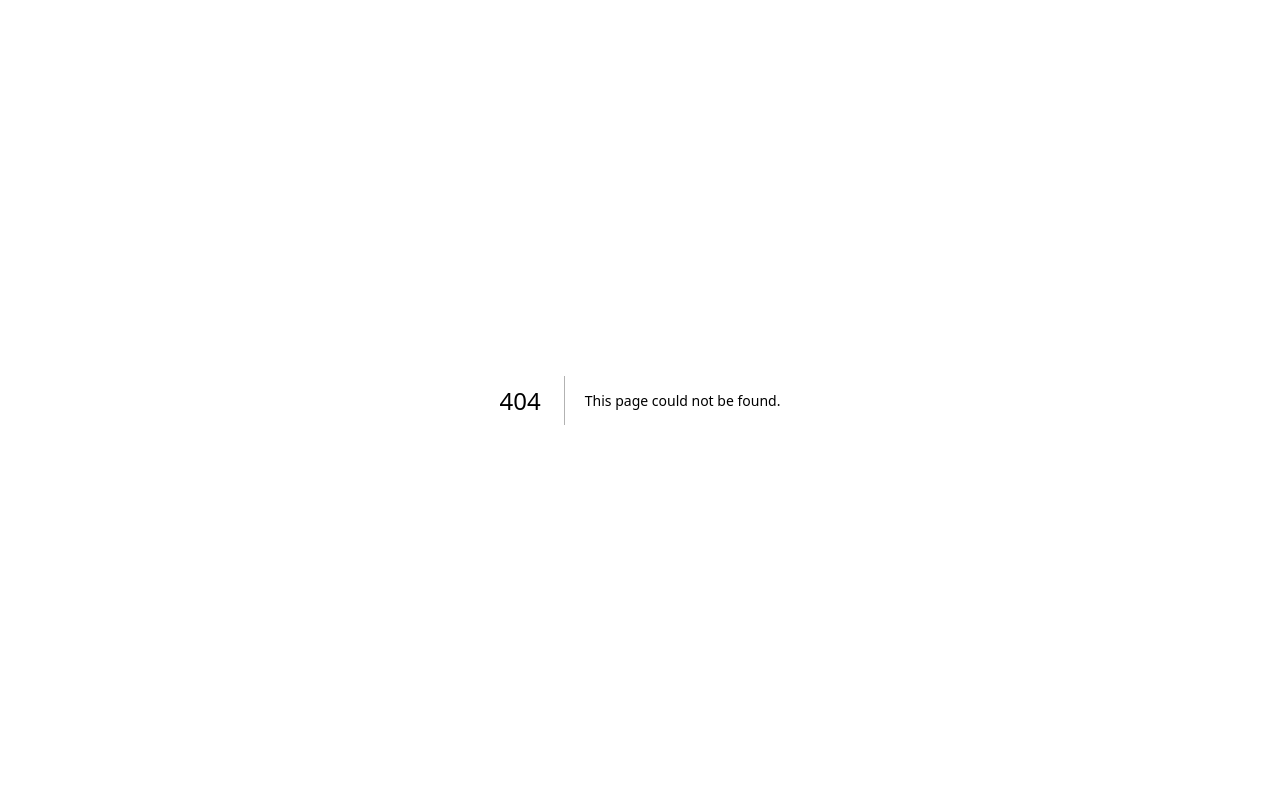
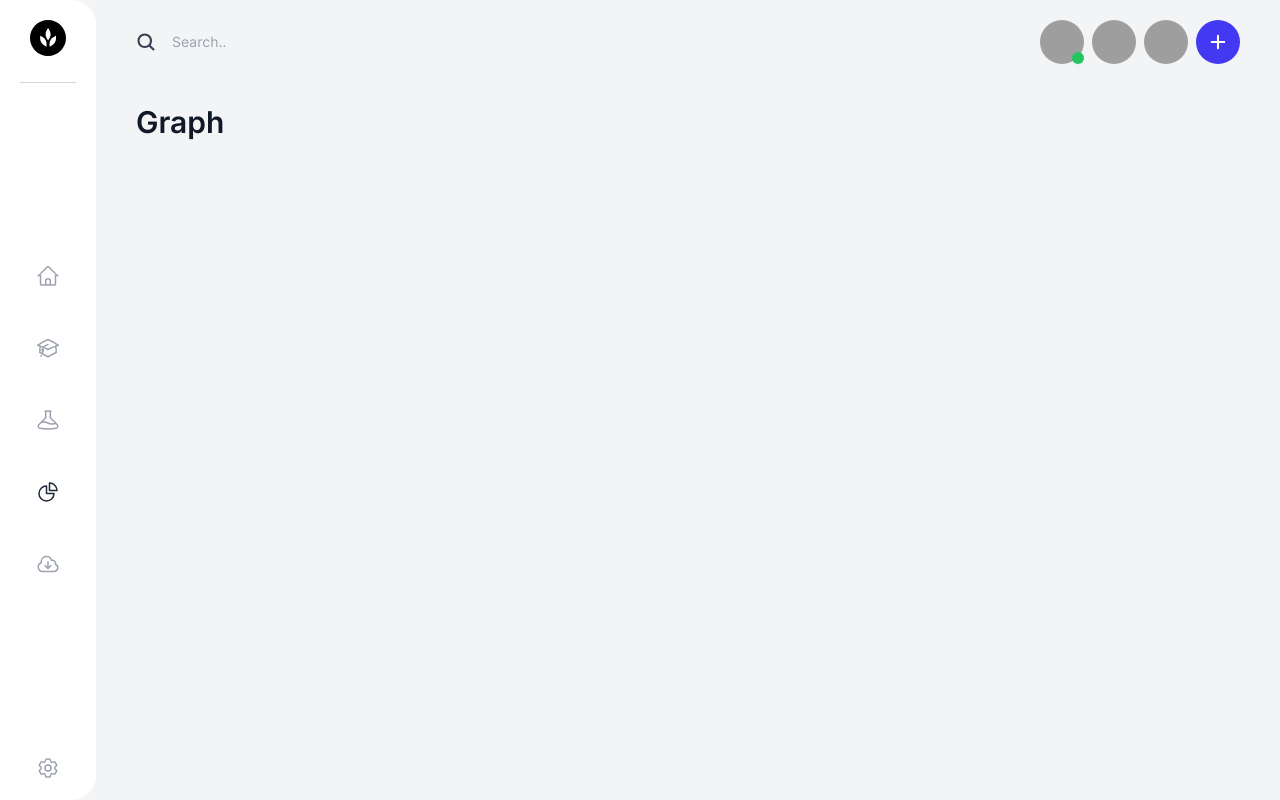
Before and after one commit to rakeshredden/dashboard-ui, a Next.js app: page /dashboard/graph in a window 1280 px wide. Before the commit this address had no page. Built offline with nearby package versions, Linux system fonts and the light colour scheme; grey boxes are pictures that could not be loaded.

Commit message:
update changes

```diff
--- /dev/null
+++ b/src/app/dashboard/blog/page.js
@@ -0,0 +1,9 @@
+import Layout from '../layout/Layout';
+
+export default function Blog() {
+  return (
+    <Layout>
+        <h1 className='text-3xl font-semibold capitalize text-gray-900'>Blog</h1>
+    </Layout>
+  )
+}
--- /dev/null
+++ b/src/app/dashboard/calender/page.js
@@ -0,0 +1,9 @@
+import Layout from '../layout/Layout';
+
+export default function Calender() {
+  return (
+    <Layout>
+        <h1 className='text-3xl font-semibold capitalize text-gray-900'>Calender</h1>
+    </Layout>
+  )
+}
--- /dev/null
+++ b/src/app/dashboard/download/page.js
@@ -0,0 +1,9 @@
+import Layout from '../layout/Layout';
+
+export default function Download() {
+  return (
+    <Layout>
+        <h1 className='text-3xl font-semibold capitalize text-gray-900'>Download</h1>
+    </Layout>
+  )
+}
--- /dev/null
+++ b/src/app/dashboard/graph/page.js
@@ -0,0 +1,9 @@
+import Layout from '../layout/Layout';
+
+export default function Graph() {
+  return (
+    <Layout>
+        <h1 className='text-3xl font-semibold capitalize text-gray-900'>Graph</h1>
+    </Layout>
+  )
+}
--- a/src/app/dashboard/layout/SideBar.js
+++ b/src/app/dashboard/layout/SideBar.js
@@ -7,7 +7,9 @@ import { usePathname } from 'next/navigation';
 export default function SideBar() {
 
   const pathname = usePathname();
-  const getName = pathname.split('/')
+  const getName = pathname.split('/');
+
+  const lastIndex = getName.length - 1;
 
   console.log(getName);
 
@@ -26,7 +28,7 @@ export default function SideBar() {
       <div className="py-10 block w-full">
         <ul className="space-y-12">
           <li>
-            <Link href="/dashboard" className={` ${getName?.[1] == 'dashboard' ? 'text-gray-800':'text-gray-400'} text-gray-400 hover:text-gray-900 transition-all block`}>
+            <Link href="/dashboard" className={` ${getName?.[lastIndex] == 'dashboard' ? 'text-gray-800':'text-gray-400'} text-gray-400 hover:text-gray-900 transition-all block`}>
               <svg xmlns="http://www.w3.org/2000/svg" fill="none" viewBox="0 0 24 24" strokeWidth={1.5} stroke="currentColor" className="w-6 h-6 mx-auto">
                 <path strokeLinecap="round" strokeLinejoin="round" d="m2.25 12 8.954-8.955c.44-.439 1.152-.439 1.591 0L21.75 12M4.5 9.75v10.125c0 .621.504 1.125 1.125 1.125H9.75v-4.875c0-.621.504-1.125 1.125-1.125h2.25c.621 0 1.125.504 1.125 1.125V21h4.125c.621 0 1.125-.504 1.125-1.125V9.75M8.25 21h8.25" />
               </svg>
@@ -34,7 +36,7 @@ export default function SideBar() {
           </li>
 
           <li>
-            <Link href="/dashboard" className="text-gray-400 hover:text-gray-900 transition-all block">
+            <Link href="/dashboard/blog" className={` ${getName?.[lastIndex] == 'blog' ? 'text-gray-800':'text-gray-400'} text-gray-400 hover:text-gray-900 transition-all block`}>
               <svg xmlns="http://www.w3.org/2000/svg" fill="none" viewBox="0 0 24 24" strokeWidth={1.5} stroke="currentColor" className="w-6 h-6 mx-auto">
                 <path strokeLinecap="round" strokeLinejoin="round" d="M4.26 10.147a60.438 60.438 0 0 0-.491 6.347A48.62 48.62 0 0 1 12 20.904a48.62 48.62 0 0 1 8.232-4.41 60.46 60.46 0 0 0-.491-6.347m-15.482 0a50.636 50.636 0 0 0-2.658-.813A59.906 59.906 0 0 1 12 3.493a59.903 59.903 0 0 1 10.399 5.84c-.896.248-1.783.52-2.658.814m-15.482 0A50.717 50.717 0 0 1 12 13.489a50.702 50.702 0 0 1 7.74-3.342M6.75 15a.75.75 0 1 0 0-1.5.75.75 0 0 0 0 1.5Zm0 0v-3.675A55.378 55.378 0 0 1 12 8.443m-7.007 11.55A5.981 5.981 0 0 0 6.75 15.75v-1.5" />
               </svg>
@@ -43,7 +45,7 @@ export default function SideBar() {
 
 
           <li>
-            <Link href="/dashboard" className="text-gray-400 hover:text-gray-900 transition-all block">
+            <Link href="/dashboard/calender" className={` ${getName?.[lastIndex] == 'calender' ? 'text-gray-800':'text-gray-400'} text-gray-400 hover:text-gray-900 transition-all block`}>
               <svg xmlns="http://www.w3.org/2000/svg" fill="none" viewBox="0 0 24 24" strokeWidth={1.5} stroke="currentColor" className="w-6 h-6 mx-auto">
                 <path strokeLinecap="round" strokeLinejoin="round" d="M9.75 3.104v5.714a2.25 2.25 0 0 1-.659 1.591L5 14.5M9.75 3.104c-.251.023-.501.05-.75.082m.75-.082a24.301 24.301 0 0 1 4.5 0m0 0v5.714c0 .597.237 1.17.659 1.591L19.8 15.3M14.25 3.104c.251.023.501.05.75.082M19.8 15.3l-1.57.393A9.065 9.065 0 0 1 12 15a9.065 9.065 0 0 0-6.23-.693L5 14.5m14.8.8 1.402 1.402c1.232 1.232.65 3.318-1.067 3.611A48.309 48.309 0 0 1 12 21c-2.773 0-5.491-.235-8.135-.687-1.718-.293-2.3-2.379-1.067-3.61L5 14.5" />
               </svg>
@@ -53,7 +55,7 @@ export default function SideBar() {
 
 
           <li>
-            <Link href="/dashboard" className="text-gray-400 hover:text-gray-900 transition-all block">
+            <Link href="/dashboard/graph" className={` ${getName?.[lastIndex] == 'graph' ? 'text-gray-800':'text-gray-400'} text-gray-400 hover:text-gray-900 transition-all block`}>
               <svg xmlns="http://www.w3.org/2000/svg" fill="none" viewBox="0 0 24 24" strokeWidth={1.5} stroke="currentColor" className="w-6 h-6 mx-auto">
                 <path strokeLinecap="round" strokeLinejoin="round" d="M10.5 6a7.5 7.5 0 1 0 7.5 7.5h-7.5V6Z" />
                 <path strokeLinecap="round" strokeLinejoin="round" d="M13.5 10.5H21A7.5 7.5 0 0 0 13.5 3v7.5Z" />
@@ -63,7 +65,7 @@ export default function SideBar() {
 
 
           <li>
-            <Link href="/dashboard" className="text-gray-400 hover:text-gray-900 transition-all block">
+            <Link href="/dashboard/download" className={` ${getName?.[lastIndex] == 'download' ? 'text-gray-800':'text-gray-400'} text-gray-400 hover:text-gray-900 transition-all block`}>
               <svg xmlns="http://www.w3.org/2000/svg" fill="none" viewBox="0 0 24 24" strokeWidth={1.5} stroke="currentColor" className="w-6 h-6 mx-auto">
                 <path strokeLinecap="round" strokeLinejoin="round" d="M12 9.75v6.75m0 0-3-3m3 3 3-3m-8.25 6a4.5 4.5 0 0 1-1.41-8.775 5.25 5.25 0 0 1 10.233-2.33 3 3 0 0 1 3.758 3.848A3.752 3.752 0 0 1 18 19.5H6.75Z" />
               </svg>
@@ -78,7 +80,7 @@ export default function SideBar() {
 
       <div className="pt-5 block w-full">
 
-        <Link href="/dashboard" className="text-gray-400 hover:text-gray-900 block transition-all">
+        <Link href="/dashboard/settings" className={` ${getName?.[lastIndex] == 'settings' ? 'text-gray-800':'text-gray-400'} text-gray-400 hover:text-gray-900 transition-all block`}>
           <svg xmlns="http://www.w3.org/2000/svg" fill="none" viewBox="0 0 24 24" strokeWidth={1.5} stroke="currentColor" className="w-6 h-6 mx-auto">
             <path strokeLinecap="round" strokeLinejoin="round" d="M9.594 3.94c.09-.542.56-.94 1.11-.94h2.593c.55 0 1.02.398 1.11.94l.213 1.281c.063.374.313.686.645.87.074.04.147.083.22.127.325.196.72.257 1.075.124l1.217-.456a1.125 1.125 0 0 1 1.37.49l1.296 2.247a1.125 1.125 0 0 1-.26 1.431l-1.003.827c-.293.241-.438.613-.43.992a7.723 7.723 0 0 1 0 .255c-.008.378.137.75.43.991l1.004.827c.424.35.534.955.26 1.43l-1.298 2.247a1.125 1.125 0 0 1-1.369.491l-1.217-.456c-.355-.133-.75-.072-1.076.124a6.47 6.47 0 0 1-.22.128c-.331.183-.581.495-.644.869l-.213 1.281c-.09.543-.56.94-1.11.94h-2.594c-.55 0-1.019-.398-1.11-.94l-.213-1.281c-.062-.374-.312-.686-.644-.87a6.52 6.52 0 0 1-.22-.127c-.325-.196-.72-.257-1.076-.124l-1.217.456a1.125 1.125 0 0 1-1.369-.49l-1.297-2.247a1.125 1.125 0 0 1 .26-1.431l1.004-.827c.292-.24.437-.613.43-.991a6.932 6.932 0 0 1 0-.255c.007-.38-.138-.751-.43-.992l-1.004-.827a1.125 1.125 0 0 1-.26-1.43l1.297-2.247a1.125 1.125 0 0 1 1.37-.491l1.216.456c.356.133.751.072 1.076-.124.072-.044.146-.086.22-.128.332-.183.582-.495.644-.869l.214-1.28Z" />
             <path strokeLinecap="round" strokeLinejoin="round" d="M15 12a3 3 0 1 1-6 0 3 3 0 0 1 6 0Z" />
--- /dev/null
+++ b/src/app/dashboard/settings/page.js
@@ -0,0 +1,9 @@
+import Layout from '../layout/Layout';
+
+export default function Settings() {
+  return (
+    <Layout>
+        <h1 className='text-3xl font-semibold capitalize text-gray-900'>Settings</h1>
+    </Layout>
+  )
+}
```
